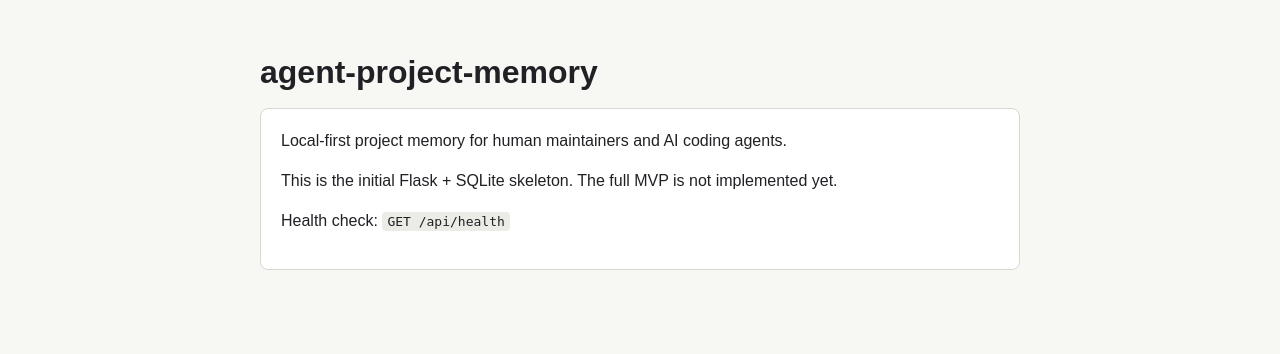
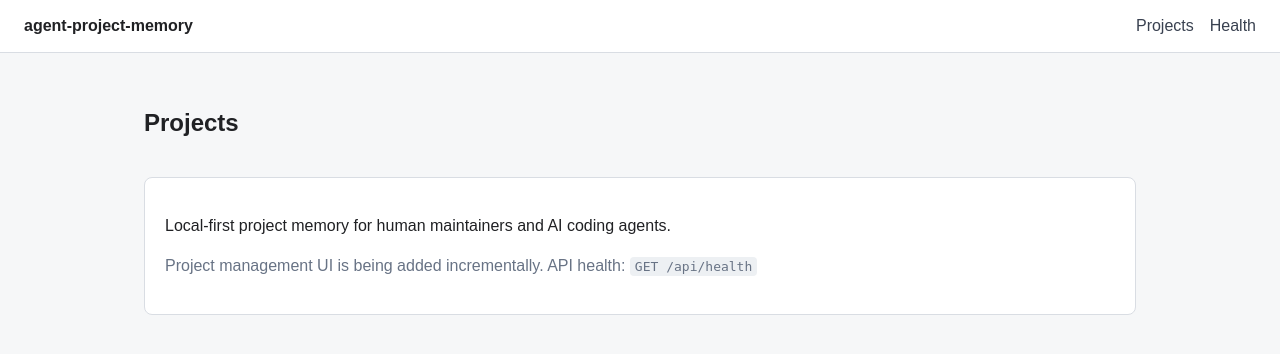
Before and after one commit to jaoushingan88/agent-project-memory, a Flask app: page / in a window 1280 px wide. Shown: the top 354 px of the page. Run offline with Flask 3, Linux system fonts and the light colour scheme; parts of the project's set-up code (start-up, migrations or seed data) failed here and were passed over.

Commit message:
Add base web layout

```diff
--- a/pyproject.toml
+++ b/pyproject.toml
@@ -24,7 +24,7 @@ agent-project-memory = "agent_project_memory.app:main"
 where = ["src"]
 
 [tool.setuptools.package-data]
-agent_project_memory = ["schema.sql", "templates/*.html"]
+agent_project_memory = ["schema.sql", "templates/*.html", "static/*.css"]
 
 [tool.pytest.ini_options]
 testpaths = ["tests"]
--- /dev/null
+++ b/src/agent_project_memory/static/styles.css
@@ -0,0 +1,80 @@
+:root {
+  color-scheme: light;
+  font-family: Arial, Helvetica, sans-serif;
+  line-height: 1.5;
+  background: #f6f7f8;
+  color: #202124;
+}
+
+* {
+  box-sizing: border-box;
+}
+
+body {
+  margin: 0;
+}
+
+a {
+  color: #2457a6;
+}
+
+.site-header {
+  align-items: center;
+  background: #ffffff;
+  border-bottom: 1px solid #d9dde3;
+  display: flex;
+  gap: 24px;
+  justify-content: space-between;
+  padding: 14px 24px;
+}
+
+.brand {
+  color: #202124;
+  font-weight: 700;
+  text-decoration: none;
+}
+
+.site-nav {
+  display: flex;
+  gap: 16px;
+}
+
+.site-nav a {
+  color: #394150;
+  text-decoration: none;
+}
+
+.page {
+  margin: 0 auto;
+  max-width: 1040px;
+  padding: 32px 24px;
+}
+
+.panel {
+  background: #ffffff;
+  border: 1px solid #d9dde3;
+  border-radius: 8px;
+  padding: 20px;
+}
+
+.stack {
+  display: grid;
+  gap: 16px;
+}
+
+.muted {
+  color: #687385;
+}
+
+code {
+  background: #edf0f3;
+  border-radius: 4px;
+  padding: 2px 5px;
+}
+
+@media (max-width: 640px) {
+  .site-header {
+    align-items: flex-start;
+    flex-direction: column;
+  }
+}
--- /dev/null
+++ b/src/agent_project_memory/templates/base.html
@@ -0,0 +1,21 @@
+<!doctype html>
+<html lang="en">
+  <head>
+    <meta charset="utf-8">
+    <meta name="viewport" content="width=device-width, initial-scale=1">
+    <title>{% block title %}agent-project-memory{% endblock %}</title>
+    <link rel="stylesheet" href="{{ url_for('static', filename='styles.css') }}">
+  </head>
+  <body>
+    <header class="site-header">
+      <a class="brand" href="{{ url_for('index') }}">agent-project-memory</a>
+      <nav class="site-nav" aria-label="Primary">
+        <a href="{{ url_for('index') }}">Projects</a>
+        <a href="/api/health">Health</a>
+      </nav>
+    </header>
+    <main class="page">
+      {% block content %}{% endblock %}
+    </main>
+  </body>
+</html>
--- a/src/agent_project_memory/templates/index.html
+++ b/src/agent_project_memory/templates/index.html
@@ -1,59 +1,13 @@
-<!doctype html>
-<html lang="en">
-  <head>
-    <meta charset="utf-8">
-    <meta name="viewport" content="width=device-width, initial-scale=1">
-    <title>agent-project-memory</title>
-    <style>
-      :root {
-        color-scheme: light;
-        font-family: Arial, Helvetica, sans-serif;
-        line-height: 1.5;
-      }
+{% extends "base.html" %}
 
-      body {
-        margin: 0;
-        background: #f7f7f4;
-        color: #202124;
-      }
+{% block title %}Projects - agent-project-memory{% endblock %}
 
-      main {
-        max-width: 760px;
-        margin: 0 auto;
-        padding: 48px 24px;
-      }
-
-      h1 {
-        margin: 0 0 12px;
-        font-size: 2rem;
-      }
-
-      p {
-        margin: 0 0 16px;
-      }
-
-      code {
-        background: #ecece6;
-        border-radius: 4px;
-        padding: 2px 5px;
-      }
-
-      .panel {
-        border: 1px solid #d8d8d0;
-        border-radius: 8px;
-        background: #ffffff;
-        padding: 20px;
-      }
-    </style>
-  </head>
-  <body>
-    <main>
-      <h1>agent-project-memory</h1>
-      <div class="panel">
-        <p>Local-first project memory for human maintainers and AI coding agents.</p>
-        <p>This is the initial Flask + SQLite skeleton. The full MVP is not implemented yet.</p>
-        <p>Health check: <code>GET /api/health</code></p>
-      </div>
-    </main>
-  </body>
-</html>
+{% block content %}
+  <section class="stack">
+    <h1>Projects</h1>
+    <div class="panel">
+      <p>Local-first project memory for human maintainers and AI coding agents.</p>
+      <p class="muted">Project management UI is being added incrementally. API health: <code>GET /api/health</code></p>
+    </div>
+  </section>
+{% endblock %}
```
Also changed, not shown: STATUS.md (+42 -2 lines), TASKS.md (+2 -2 lines), tests/test_app.py (+11 -0 lines).
